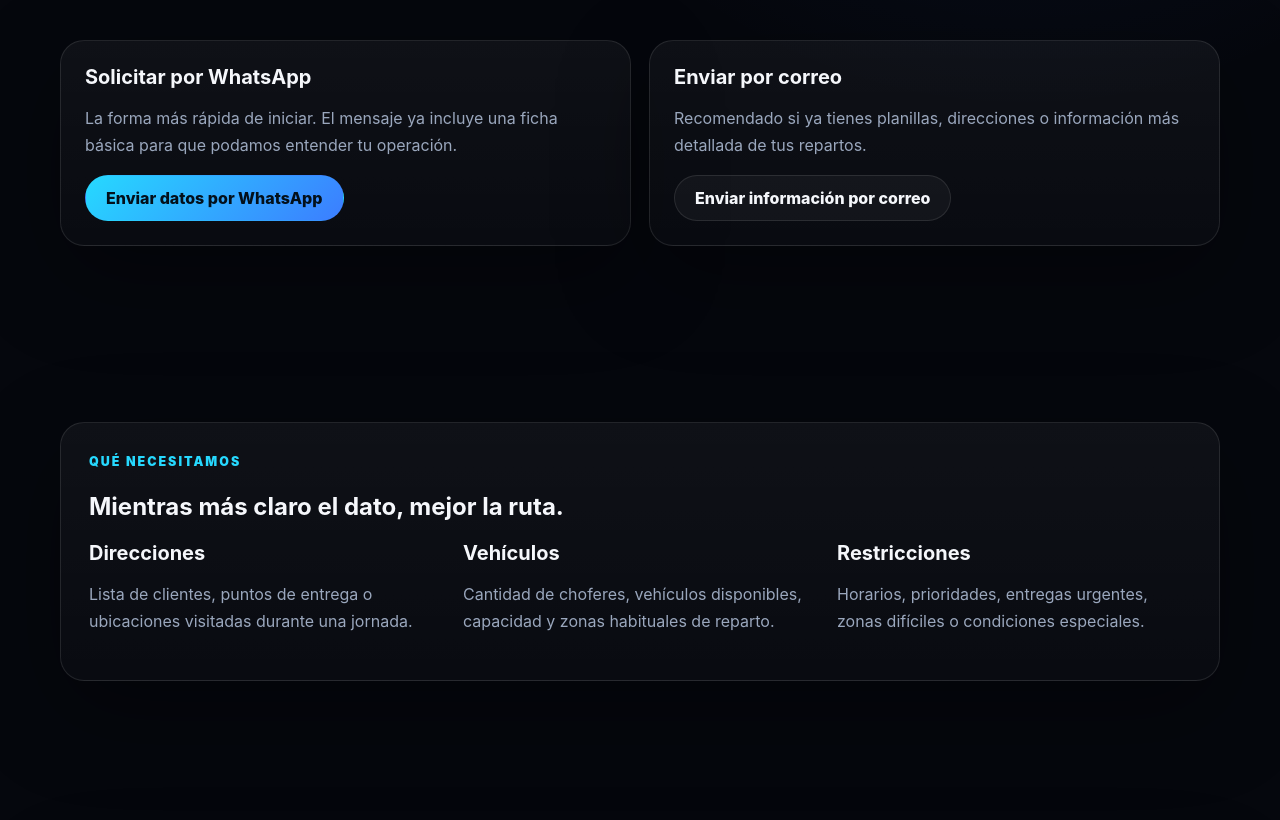
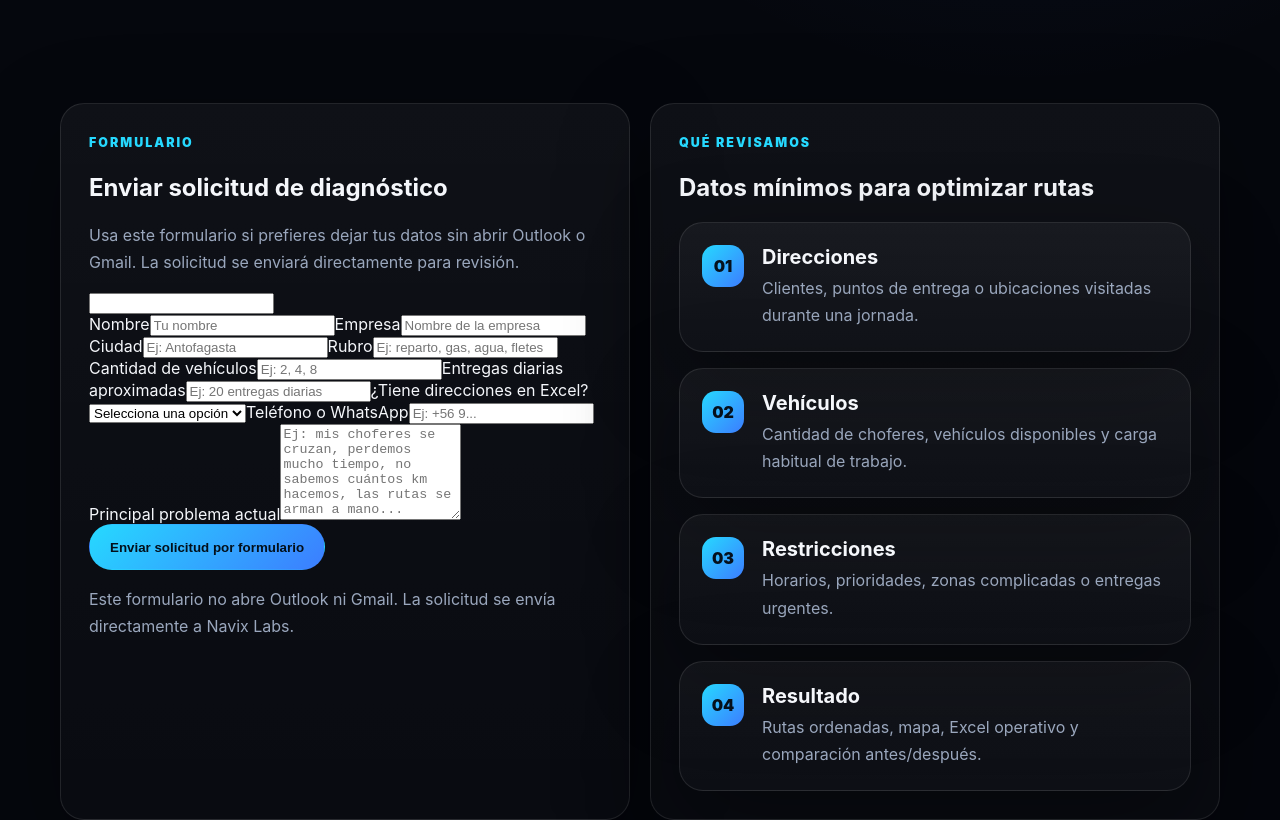
Before and after one commit to ktrnllopisa-pixel/navix-labs-next, a Next.js app: page /contacto in a window 1280 px wide. Shown: the part 660-1480 px from the top of the page. Built offline with nearby package versions, Linux system fonts and the light colour scheme.

Commit message:
Update page.jsx

```diff
--- a/app/contacto/page.jsx
+++ b/app/contacto/page.jsx
@@ -1,18 +1,23 @@
 import Button from "@/components/Button";
+import ContactForm from "@/components/ContactForm";
 
-const whatsappMessage =
-  "Hola Navix Labs, quiero optimizar rutas para mi empresa.%0A%0A" +
-  "Nombre:%0A" +
-  "Empresa:%0A" +
-  "Ciudad:%0A" +
-  "Cantidad de vehículos:%0A" +
-  "Cantidad aprox. de entregas diarias:%0A" +
-  "Rubro:%0A" +
-  "¿Tengo direcciones en Excel?: Sí / No%0A" +
-  "Principal problema actual:%0A";
+const whatsappMessage = encodeURIComponent(
+  `Hola Navix Labs, quiero optimizar rutas para mi empresa.
+
+Nombre:
+Empresa:
+Ciudad:
+Cantidad de vehículos:
+Cantidad aprox. de entregas diarias:
+Rubro:
+¿Tengo direcciones en Excel?: Sí / No
+Principal problema actual:`
+);
+
+const whatsappUrl = `https://wa.me/56973860127?text=${whatsappMessage}`;
 
 export const metadata = {
-  title: "Contacto | Navix Labs",
+  title: "Diagnóstico de rutas | Navix Labs",
   description:
     "Solicita un diagnóstico express de rutas para reducir kilómetros, tiempo y desorden en operaciones de reparto.",
 };
@@ -25,93 +30,80 @@ export default function ContactoPage() {
           <p className="eyebrow">Diagnóstico de rutas</p>
           <h1>Envíanos tus datos y evaluamos tu operación de reparto.</h1>
           <p>
-            Para preparar una primera evaluación necesitamos información simple:
-            ciudad, cantidad de vehículos, cantidad aproximada de entregas y si
-            tienes una planilla con direcciones.
+            Puedes contactarnos por WhatsApp o completar el formulario. Para una
+            primera evaluación necesitamos ciudad, cantidad de vehículos,
+            entregas aproximadas y principal problema actual.
           </p>
-        </div>
-      </section>
 
-      <section className="section">
-        <div className="container contactOptions">
-          <article className="contactCard">
-            <h3>Solicitar por WhatsApp</h3>
-            <p>
-              La forma más rápida de iniciar. El mensaje ya incluye una ficha
-              básica para que podamos entender tu operación.
-            </p>
-
-            <Button
-              href={`https://wa.me/56973860127?text=${whatsappMessage}`}
-              external
-            >
-              Enviar datos por WhatsApp
+          <div className="heroActions">
+            <Button href={whatsappUrl} external>
+              Escribir por WhatsApp
             </Button>
-          </article>
-
-          <article className="contactCard">
-            <h3>Enviar por correo</h3>
-            <p>
-              Recomendado si ya tienes planillas, direcciones o información más
-              detallada de tus repartos.
-            </p>
-
-            <Button
-              href="mailto:contacto@navixlabs.cl?subject=Diagnóstico%20de%20rutas%20Navix%20Labs&body=Hola%20Navix%20Labs%2C%0A%0AQuiero%20evaluar%20la%20optimización%20de%20rutas%20para%20mi%20empresa.%0A%0ANombre%3A%0AEmpresa%3A%0ACiudad%3A%0ACantidad%20de%20vehículos%3A%0ACantidad%20aprox.%20de%20entregas%20diarias%3A%0ARubro%3A%0A%C2%BFTengo%20direcciones%20en%20Excel%3F%3A%20S%C3%AD%20%2F%20No%0AProblema%20principal%3A%0A"
-              variant="secondary"
-              external
-            >
-              Enviar información por correo
-            </Button>
-          </article>
-        </div>
-      </section>
-
-      <section className="section">
-        <div className="container">
-          <div className="card">
-            <p className="eyebrow">Qué necesitamos</p>
-            <h2>Mientras más claro el dato, mejor la ruta.</h2>
-
-            <div className="grid gridThree">
-              <article>
-                <h3>Direcciones</h3>
-                <p>
-                  Lista de clientes, puntos de entrega o ubicaciones visitadas
-                  durante una jornada.
-                </p>
-              </article>
-
-              <article>
-                <h3>Vehículos</h3>
-                <p>
-                  Cantidad de choferes, vehículos disponibles, capacidad y zonas
-                  habituales de reparto.
-                </p>
-              </article>
-
-              <article>
-                <h3>Restricciones</h3>
-                <p>
-                  Horarios, prioridades, entregas urgentes, zonas difíciles o
-                  condiciones especiales.
-                </p>
-              </article>
-            </div>
           </div>
         </div>
       </section>
 
       <section className="section">
-        <div className="container">
+        <div className="container grid gridTwo">
           <div className="card">
-            <p className="eyebrow">Ideal para</p>
-            <h2>Empresas que reparten o visitan múltiples direcciones.</h2>
+            <p className="eyebrow">Formulario</p>
+            <h2>Enviar solicitud de diagnóstico</h2>
             <p>
-              Distribuidoras, fletes, gas, agua, ferreterías, técnicos en
-              terreno, reparto local, servicios B2B y cualquier operación que
-              tenga vehículos moviéndose por la ciudad.
+              Usa este formulario si prefieres dejar tus datos sin abrir Outlook
+              o Gmail. La solicitud se enviará directamente para revisión.
             </p>
+
+            <ContactForm />
+          </div>
+
+          <div className="card">
+            <p className="eyebrow">Qué revisamos</p>
+            <h2>Datos mínimos para optimizar rutas</h2>
+
+            <div className="processList compactProcess">
+              <article className="processStep">
+                <span>01</span>
+                <div>
+                  <h3>Direcciones</h3>
+                  <p>
+                    Clientes, puntos de entrega o ubicaciones visitadas durante
+                    una jornada.
+                  </p>
+                </div>
+              </article>
+
+              <article className="processStep">
+                <span>02</span>
+                <div>
+                  <h3>Vehículos</h3>
+                  <p>
+                    Cantidad de choferes, vehículos disponibles y carga habitual
+                    de trabajo.
+                  </p>
+                </div>
+              </article>
+
+              <article className="processStep">
+                <span>03</span>
+                <div>
+                  <h3>Restricciones</h3>
+                  <p>
+                    Horarios, prioridades, zonas complicadas o entregas urgentes.
+                  </p>
+                </div>
+              </article>
+
+              <article className="processStep">
+                <span>04</span>
+                <div>
+                  <h3>Resultado</h3>
+                  <p>
+                    Rutas ordenadas, mapa, Excel operativo y comparación
+                    antes/después.
+                  </p>
+                </div>
+              </article>
+            </div>
           </div>
         </div>
       </section>
```
